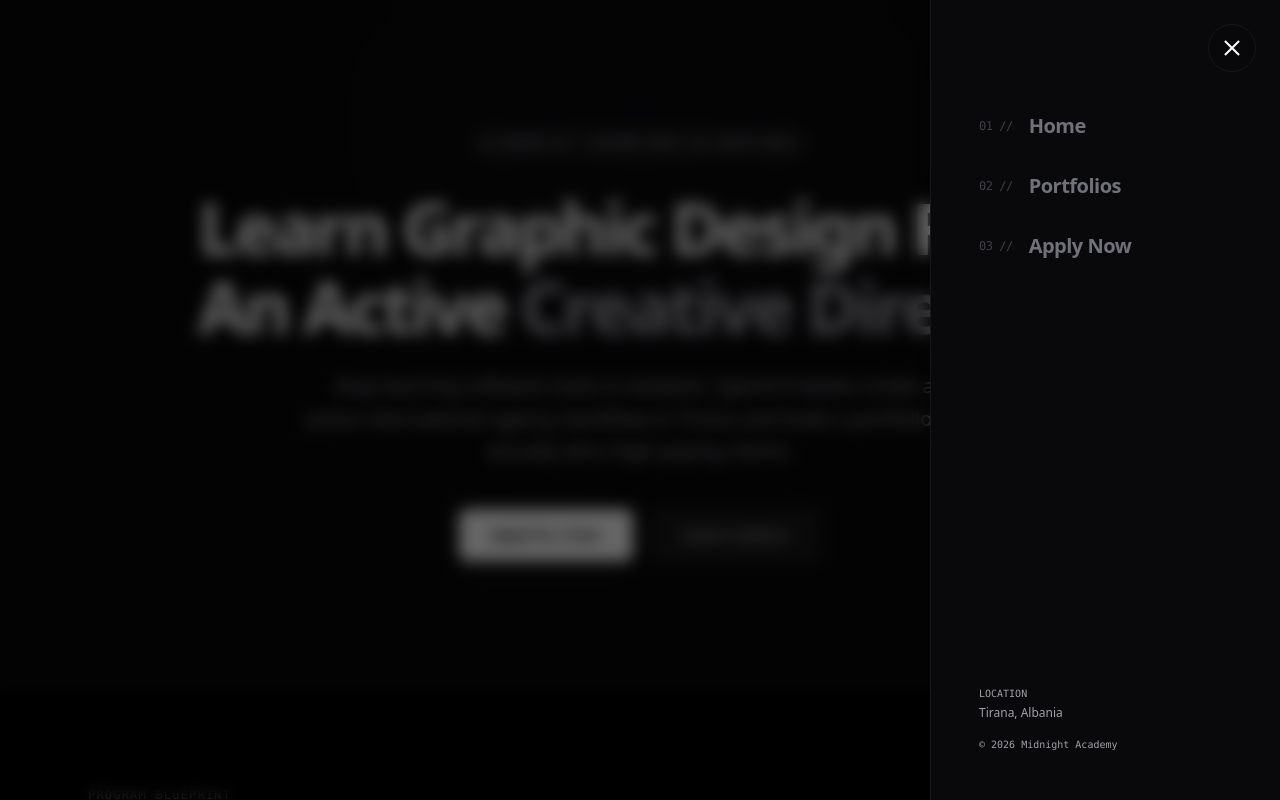
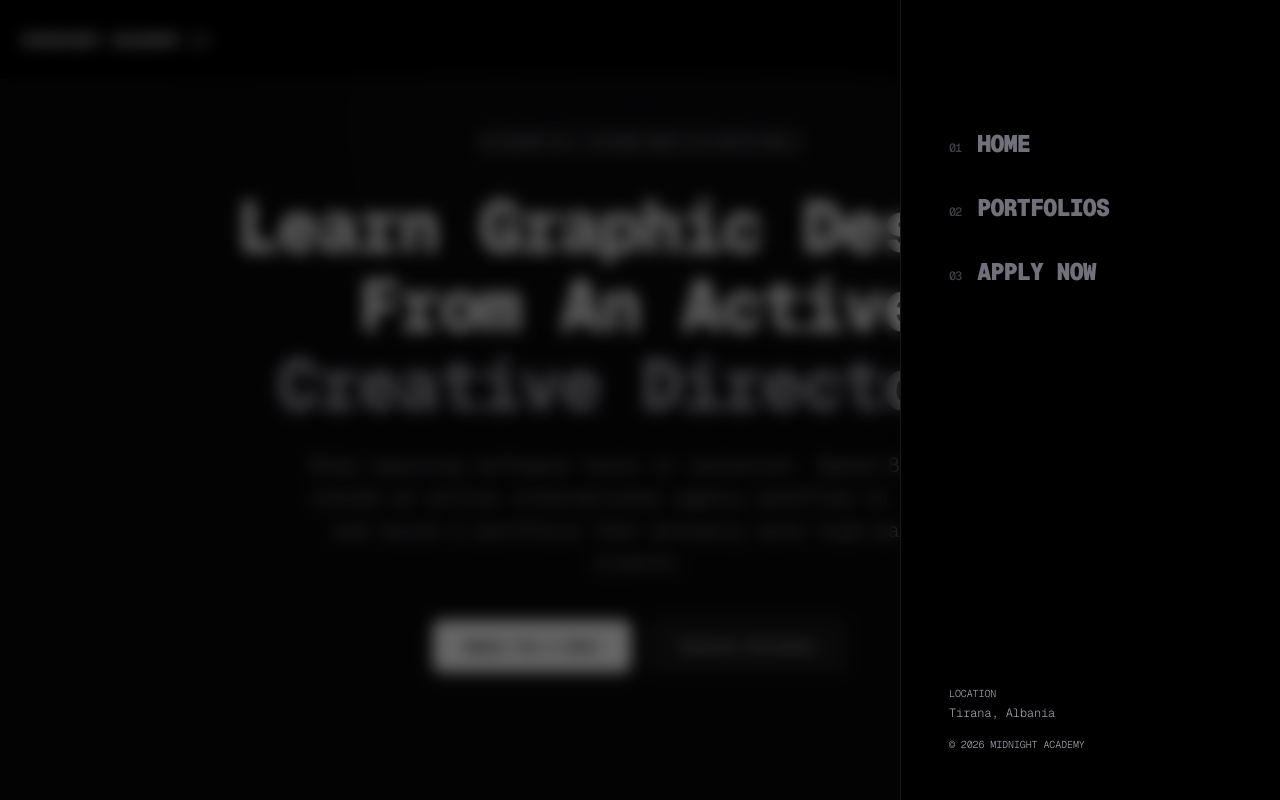
Before and after one commit to OertMahmutaj/midnight-academy, a Next.js app: page / in a window 1280 px wide. Both pictures are taken after a click on the button "Toggle Navigation Menu". Shown: the top 800 px of the page. Built offline with nearby package versions, Linux system fonts and the light colour scheme.

Commit message:
Refactor Navbar component for improved structure and styling; update global styles to include premium mono font

```diff
--- a/src/app/components/Navbar.tsx
+++ b/src/app/components/Navbar.tsx
@@ -5,75 +5,85 @@ import Link from 'next/link';
 
 export default function Navbar() {
   const [isOpen, setIsOpen] = useState(false);
-
   const toggleMenu = () => setIsOpen(!isOpen);
 
   return (
     <>
-            {/* 1. Fixed Trigger Trigger Button (Three Bars / Hamburger) */}
+      {/* 1. Permanent Structural Top Bar */}
+      <header className="fixed top-0 left-0 w-full h-20 bg-black/80 backdrop-blur-md border-b border-zinc-900 z-40 flex items-center justify-between px-6 selection:bg-white selection:text-black">
+
+        {/* Brand Logotype / Anchor Link */}
+        <Link
+          href="/"
+          className="text-sm font-black font-mono tracking-widest text-white uppercase hover:text-zinc-400 transition duration-200"
+        >
+          Midnight Academy //
+        </Link>
+
+        {/* Minimalist Multi-Bar Menu Trigger */}
         <button
           onClick={toggleMenu}
           aria-label="Toggle Navigation Menu"
-                className="fixed top-6 right-6 z-50 flex flex-col justify-center items-center w-12 h-12 bg-zinc-950/80 backdrop-blur-md border border-zinc-900 rounded-full text-white hover:bg-zinc-900 transition-all duration-200 focus:outline-none"
+          className="flex flex-col justify-center items-center w-10 h-10 hover:bg-zinc-900/50 rounded transition-colors duration-200 focus:outline-none"
         >
           <div className="space-y-1.5 w-5">
-                    {/* Top Bar */}
             <span
-                        className={`block h-0.5 bg-white transition-all duration-300 transform origin-center ${isOpen ? 'rotate-45 translate-y-2' : ''
+              className={`block h-0.5 bg-white transition-all duration-300 transform origin-center ${
+                isOpen ? 'rotate-45 translate-y-2' : ''
               }`}
             />
-                    {/* Middle Bar */}
             <span
-                        className={`block h-0.5 bg-white transition-all duration-300 ${isOpen ? 'opacity-0' : 'w-full'
+              className={`block h-0.5 bg-white transition-all duration-300 ${
+                isOpen ? 'opacity-0' : 'w-full'
               }`}
             />
-                    {/* Bottom Bar */}
             <span
-                        className={`block h-0.5 bg-white transition-all duration-300 transform origin-center ${isOpen ? '-rotate-45 -translate-y-2' : ''
+              className={`block h-0.5 bg-white transition-all duration-300 transform origin-center ${
+                isOpen ? '-rotate-45 -translate-y-2' : ''
               }`}
             />
           </div>
         </button>
+      </header>
 
-            {/* 2. Transparent Backdrop Mask (Closes menu when clicking outside) */}
+      {/* 2. Transparent Backdrop Mask */}
       <div
         onClick={toggleMenu}
-                className={`fixed inset-0 bg-black/60 backdrop-blur-sm z-40 transition-opacity duration-300 ${isOpen ? 'opacity-100 pointer-events-auto' : 'opacity-0 pointer-events-none'
+        className={`fixed inset-0 bg-black/60 backdrop-blur-sm z-45 transition-opacity duration-300 ${
+          isOpen ? 'opacity-100 pointer-events-auto' : 'opacity-0 pointer-events-none'
         }`}
       />
 
       {/* 3. Sliding Minimalist Sidebar Panel */}
       <nav
-                className={`fixed top-0 right-0 h-screen w-full sm:w-[350px] bg-zinc-950 border-l border-zinc-900 z-45 p-12 pt-28 flex flex-col justify-between transform transition-transform duration-300 ease-in-out z-40 ${isOpen ? 'translate-x-0' : 'translate-x-full'
+        className={`fixed top-0 right-0 h-screen w-full sm:w-[380px] bg-black border-l border-zinc-900 p-12 pt-32 flex flex-col justify-between transform transition-transform duration-300 ease-in-out z-50 ${
+          isOpen ? 'translate-x-0' : 'translate-x-full'
         }`}
       >
         {/* Navigation Link Cluster */}
-                <div className="flex flex-col space-y-8 font-bold text-xl tracking-tight">
-                    {/* Home Link */}
+        <div className="flex flex-col space-y-8 font-black text-2xl tracking-tighter uppercase">
           <Link
             href="/"
             onClick={toggleMenu}
-                        className="text-zinc-500 hover:text-white transition duration-200 flex items-center gap-4 group"
+            className="text-zinc-500 hover:text-white transition duration-200 flex items-baseline gap-4 group"
           >
-                        <span className="font-mono text-xs text-zinc-700 group-hover:text-zinc-400 font-medium">01 //</span> Home
+            <span className="font-mono text-xs text-zinc-700 group-hover:text-zinc-400 font-medium">01</span> Home
           </Link>
 
-                    {/* External Teacher Portfolios Link */}
           <Link
             href="/portfolio"
             onClick={toggleMenu}
-                        className="text-zinc-500 hover:text-white transition duration-200 flex items-center gap-4 group"
+            className="text-zinc-500 hover:text-white transition duration-200 flex items-baseline gap-4 group"
           >
-                        <span className="font-mono text-xs text-zinc-700 group-hover:text-zinc-400 font-medium">02 //</span> Portfolios
+            <span className="font-mono text-xs text-zinc-700 group-hover:text-zinc-400 font-medium">02</span> Portfolios
           </Link>
 
-                    {/* FIXED: Smooth Scroll Anchor Link pointing securely to the Homepage boundary */}
           <Link
             href="/#book"
             onClick={toggleMenu}
-                        className="text-zinc-500 hover:text-white transition duration-200 flex items-center gap-4 group"
+            className="text-zinc-500 hover:text-white transition duration-200 flex items-baseline gap-4 group"
           >
-                        <span className="font-mono text-xs text-zinc-700 group-hover:text-zinc-400 font-medium">03 //</span> Apply Now
+            <span className="font-mono text-xs text-zinc-700 group-hover:text-zinc-400 font-medium">03</span> Apply Now
           </Link>
         </div>
 
@@ -81,7 +91,7 @@ export default function Navbar() {
         <div className="space-y-1">
           <p className="text-zinc-600 text-[10px] font-mono tracking-widest uppercase">Location</p>
           <p className="text-zinc-400 text-xs font-medium">Tirana, Albania</p>
-                    <p className="text-zinc-700 text-[10px] font-mono mt-4">© {new Date().getFullYear()} Midnight Academy</p>
+          <p className="text-zinc-700 text-[10px] font-mono mt-4">© {new Date().getFullYear()} MIDNIGHT ACADEMY</p>
         </div>
       </nav>
     </>
--- a/src/app/globals.css
+++ b/src/app/globals.css
@@ -1,4 +1,8 @@
 @import "tailwindcss";
+
+:root {
+  font-family: var(--font-geist-mono), ui-monospace, SFMono-Regular, Menlo, Monaco, Consolas, monospace !important;
+}
 
 /* 1. Global Base Theme Style Overrides */
 html {
@@ -14,21 +18,25 @@ html::selection {
   color: #000000;
 }
 
+h1, h2, h3, h4, p, span, a, input, textarea, button {
+  font-family: var(--font-geist-mono), ui-monospace, monospace !important;
+}
+
 h1, h2, h3, h4 {
   color: #ffffff;
-  font-weight: 900;
-  letter-spacing: -0.05em;
+  font-weight: 800; /* slightly lower from 900 so mono stays super crisp */
+  letter-spacing: -0.04em;
 }
 
 p {
-  color: #a1a1aa; /* matches zinc-400 */
+  color: #a1a1aa; /* zinc-400 */
   font-weight: 300;
-  letter-spacing: normal;
+  letter-spacing: -0.01em;
 }
 
 /* 2. Heights-Style Structural Tokens */
 .heights-grid-border {
-  border-bottom: 1px solid rgba(39, 39, 42, 0.8); /* zinc-800/80 */
+  border-bottom: 1px solid rgba(39, 39, 42, 0.8);
   padding-top: 3rem;
   padding-bottom: 3rem;
   transition: all 0.3s cubic-bezier(0.4, 0, 0.2, 1);
@@ -40,15 +48,14 @@ p {
   }
 }
 .heights-grid-border:hover {
-  background-color: rgba(9, 9, 11, 0.3); /* zinc-950/30 */
+  background-color: rgba(9, 9, 11, 0.3);
 }
 
 .heights-tag {
   padding: 0.25rem 0.625rem;
-  background-color: rgba(24, 24, 27, 0.5); /* zinc-900/50 */
-  border: 1px solid #27272a; /* zinc-800 */
-  color: #a1a1aa; /* zinc-400 */
-  font-family: ui-monospace, SFMono-Regular, Menlo, Monaco, Consolas, monospace;
+  background-color: rgba(24, 24, 27, 0.5);
+  border: 1px solid #27272a;
+  color: #a1a1aa;
   font-size: 11px;
   border-radius: 0.25rem;
   letter-spacing: 0.05em;
@@ -61,14 +68,14 @@ p {
   background-color: transparent;
   border-radius: 0;
   border: none;
-  border-bottom: 1px solid #27272a; /* zinc-800 */
+  border-bottom: 1px solid #27272a;
   color: #ffffff;
   font-size: 0.875rem;
   letter-spacing: -0.025em;
   transition: all 0.3s ease;
 }
 .heights-input::placeholder {
-  color: #52525b; /* zinc-600 */
+  color: #52525b;
 }
 .heights-input:focus {
   outline: none;
@@ -84,7 +91,6 @@ p {
   color: #000000;
   font-size: 0.75rem;
   font-weight: 700;
-  font-family: ui-monospace, SFMono-Regular, Menlo, Monaco, Consolas, monospace;
   letter-spacing: 0.1em;
   text-transform: uppercase;
   border-radius: 0.25rem;
@@ -92,7 +98,7 @@ p {
   cursor: pointer;
 }
 .heights-btn-primary:hover {
-  background-color: #e4e4e7; /* zinc-200 */
+  background-color: #e4e4e7;
 }
 
 .heights-btn-secondary {
@@ -101,11 +107,10 @@ p {
   justify-content: center;
   padding: 0.875rem 1.5rem;
   background-color: transparent;
-  color: #a1a1aa; /* zinc-400 */
-  border: 1px solid #27272a; /* zinc-800 */
+  color: #a1a1aa;
+  border: 1px solid #27272a;
   font-size: 0.75rem;
   font-weight: 700;
-  font-family: ui-monospace, SFMono-Regular, Menlo, Monaco, Consolas, monospace;
   letter-spacing: 0.1em;
   text-transform: uppercase;
   border-radius: 0.25rem;
--- a/src/app/layout.tsx
+++ b/src/app/layout.tsx
@@ -1,6 +1,13 @@
 import type { Metadata } from "next";
+import { Geist_Mono } from "next/font/google";
 import "./globals.css";
 import Navbar from "@/app/components/Navbar";
+
+// Load only the premium mono font globally
+const geistMono = Geist_Mono({
+  variable: "--font-geist-mono",
+  subsets: ["latin"],
+});
 
 export const metadata: Metadata = {
   title: "Midnight Academy | Premium Graphic Design Bootcamp",
@@ -14,8 +21,9 @@ export default function RootLayout({
 }>) {
   return (
     <html lang="en" className="scroll-smooth" data-scroll-behavior="smooth">
-      <body className="antialiased bg-black text-white">
-        {/* Render Navbar globally across all child page views */}
+      <body
+        className={`${geistMono.variable} antialiased bg-black text-white`}
+      >
         <Navbar />
         {children}
       </body>
--- a/src/app/page.tsx
+++ b/src/app/page.tsx
@@ -13,7 +13,7 @@ export default function Home() {
       <BookingForm />
 
       {/* Minimal Agency Footer matching Heights */}
-      <footer className="px-6 py-12 max-w-6xl mx-auto border-t border-zinc-900 flex flex-col sm:flex-row justify-between items-center gap-4 text-[11px] font-mono text-zinc-600">
+      <footer className="px-6 pt-40 max-w-6xl mx-auto border-t border-zinc-900 flex flex-col sm:flex-row justify-between items-center gap-4 text-[11px] font-mono text-zinc-600">
         <p>© {new Date().getFullYear()} MIDNIGHT ACADEMY. ALL RIGHTS RESERVED.</p>
         <p className="tracking-widest">TIRANA // ALBANIA</p>
       </footer>
--- a/src/app/portfolio/page.tsx
+++ b/src/app/portfolio/page.tsx
@@ -38,7 +38,7 @@ const CASE_STUDIES: CaseStudy[] = [
 
 export default function PortfolioPage() {
   return (
-    <main className="min-h-screen bg-black text-white px-4 py-24 md:py-32 selection:bg-white selection:text-black antialiased">
+    <main className="min-h-screen bg-black text-white px-4 pt-40 pb-24 md:py-32 selection:bg-white selection:text-black antialiased">
       {/* Structural Framing Grid Background Accent */}
       <div className="max-w-5xl mx-auto">
 
```
Lines whose indentation alone changed are shown as unchanged.
